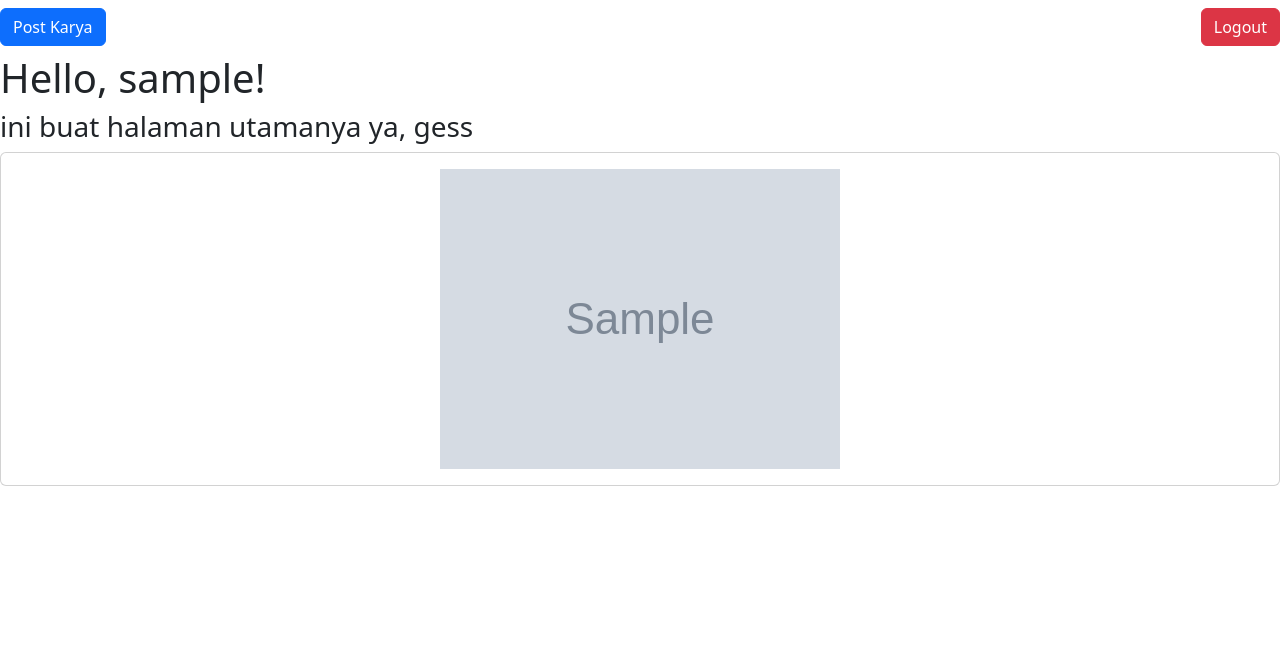
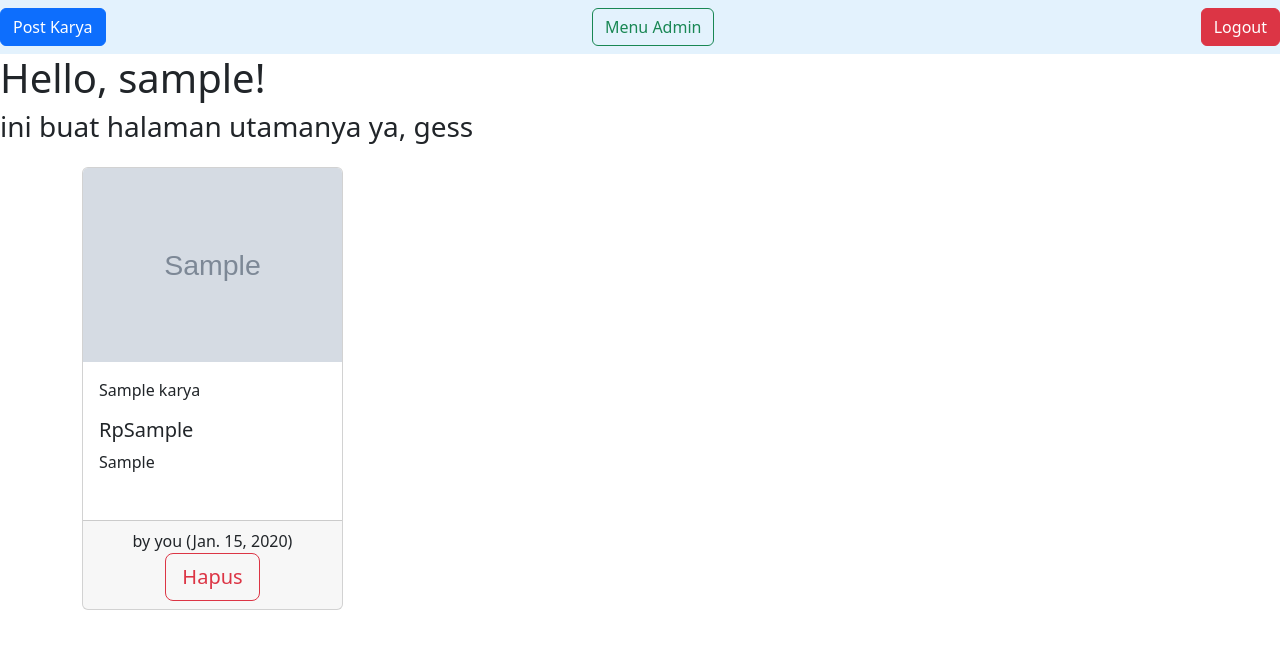
Before and after one commit to alvinxrw2002/E05-Arti, a Django app: page / in a window 1280 px wide. Shown: the top 649 px of the page. Run offline with Django 4.2, Linux system fonts and the light colour scheme; a user stored in the database is signed in; tables that the repository leaves empty hold one stand-in row (values such as "Sample post"); grey boxes marked "Sample" are stand-in pictures.

Commit message:
nambahin menu admin, layout card buat display karya, button beli/hapus

```diff
--- a/arti/models.py
+++ b/arti/models.py
@@ -1,7 +1,12 @@
+from email.policy import default
 from django.db import models
 from django.contrib.auth.models import User
 
 # Create your models here.
 class Karya(models.Model):
     user = models.ForeignKey(User, on_delete=models.CASCADE)
-    karya_image = models.ImageField(upload_to="images/")
+    gambar = models.ImageField(upload_to="images/")
+    judul = models.CharField(max_length=255)
+    harga = models.CharField(max_length=255)
+    deskripsi = models.CharField(max_length=10000)
+    tanggal = models.DateField(auto_now_add=True)
--- a/arti/templates/index.html
+++ b/arti/templates/index.html
@@ -6,22 +6,43 @@
 {% endblock meta %}
 
 {% block content %}
-<nav class="navbar">
+<nav class="navbar" style="background-color: #e3f2fd;">
     <a href="{% url 'arti:post_karya' %}" class="btn btn-primary">Post Karya</a>
+    {% if user.is_superuser %}
+        <a href="admin/" class="btn btn-outline-success">Menu Admin</a>
+    {% endif %}
     <a href="{% url 'arti:logout' %}" class="btn btn-danger">Logout</a>
 </nav>
 <h1>Hello, {{ user }}!</h1>
 <h3>ini buat halaman utamanya ya, gess</h3>
 
-<div class="row">
-    {% for karya in karyas %}
-    <div id="{{ karya.id }}" class="col-sm-12">
-        <div class="card text-center">
-            <div class="card-body">
-                <img src="{{ karya.karya_image }}">
+<div class="container">
+    <div class="row row-cols-1 row-cols-md-4 g-4">
+        {% for karya in karyas %}
+        <div class="col-sm-4">
+            <div id="hvr-sweep-to-right" class="card h-100" style="margin: 15px 0;">
+                <img src="{{ karya.gambar }}" class="card-img-top">
+                <div class="card-body">
+                    <p class="card-text">{{ karya.judul }}</p>
+                    <h5 class="card-title">Rp{{ karya.harga }}</h5>
+                    <p class="card-text">{{ karya.deskripsi }}</p>
+                </div>
+
+                {% if karya.user == user %}
+                    <div class="card-footer text-center">
+                        by you ({{karya.tanggal}})
+                        <a href="#" class="btn btn-outline-danger btn-lg">Hapus</a>
+                    </div>
+                {% else %}
+                    <div class="card-footer text-center">
+                        by {{karya.user}} ({{karya.tanggal}})
+                        <a href="#" class="btn btn-outline-warning btn-lg">Beli</a>
+                    </div>
+                {% endif %}
             </div>
         </div>
-    </div>`
-    {% endfor %}
+        {% endfor %}
+    </div>
 </div>
+
 {% endblock content %}
--- a/arti/templates/login.html
+++ b/arti/templates/login.html
@@ -27,7 +27,7 @@
                 </div>
 
                 <div id class="col-lg-6 mb-5 mb-lg-0 position-relative">
-                    <div class="card bg-glass">
+                    <div class="card bg-glass" style="border-radius: 25px;">
                         <div class="card-body p-5 text-center">
                             <form method="POST" action="">
                                 {% csrf_token %}
--- a/arti/views.py
+++ b/arti/views.py
@@ -1,6 +1,6 @@
 import datetime
 from django.urls import reverse
-from django.http import HttpResponseRedirect
+from django.http import HttpResponse, HttpResponseRedirect
 from django.shortcuts import render, redirect
 from django.contrib.auth.forms import UserCreationForm
 from django.contrib import messages
@@ -8,6 +8,7 @@ from django.contrib.auth import authenticate, login, logout
 from django.contrib.auth.decorators import login_required
 from .models import Karya
 from .forms import FormKarya
+from django.views.decorators.csrf import csrf_exempt
 
 # Create your views here.
 @login_required(login_url='/login')
@@ -63,7 +64,6 @@ def logout_user(request):
 
 @login_required(login_url='/login')
 def post_karya(request):
-    submitted = False
     if request.method == 'POST':
         form = FormKarya(request.POST, request.FILES)
         if form.is_valid():
@@ -78,3 +78,14 @@ def post_karya(request):
 
     # Tampilkan form baru
     return render(request, 'post-karya.html', {'form': form})
+
+# @login_required(login_url='/login')
+# @csrf_exempt
+# def add(request):
+#     if request.method == 'POST':
+#         form = FormKarya(request.POST, request.FILES)
+#         if form.is_valid():
+#             karya = form.save(commit=False)
+#             karya.user = request.user
+#             karya.save()
+#             return HttpResponse("success")
--- a/templates/base.html
+++ b/templates/base.html
@@ -6,6 +6,8 @@
   <meta charset="UTF-8">
   <meta name="viewport" content="width=device-width, initial-scale=1.0">
   <link href="https://cdn.jsdelivr.net/npm/bootstrap@5.2.2/dist/css/bootstrap.min.css" rel="stylesheet" integrity="sha384-Zenh87qX5JnK2Jl0vWa8Ck2rdkQ2Bzep5IDxbcnCeuOxjzrPF/et3URy9Bv1WTRi" crossorigin="anonymous">
+  <script src="https://cdn.jsdelivr.net/npm/bootstrap@5.2.2/dist/js/bootstrap.bundle.min.js" integrity="sha384-OERcA2EqjJCMA+/3y+gxIOqMEjwtxJY7qPCqsdltbNJuaOe923+mo//f6V8Qbsw3" crossorigin="anonymous">
+  </script>
   <link rel="stylesheet" type="text/css" href="{% static 'css/base.css' %}">
   {% block meta %}
   {% endblock meta %}
```
Also changed, not shown: arti/forms.py (+9 -4 lines), arti/templates/register.html (+8 -6 lines), arti/migrations/0003_karya_harga.py (added), arti/migrations/0004_rename_karya_image_karya_gambar_karya_deskripsi_and_more.py (added), arti/migrations/0005_karya_tanggal.py (added), media/images/messageImage_1666169721587_8x625jY.jpg (deleted), 1 other file.
